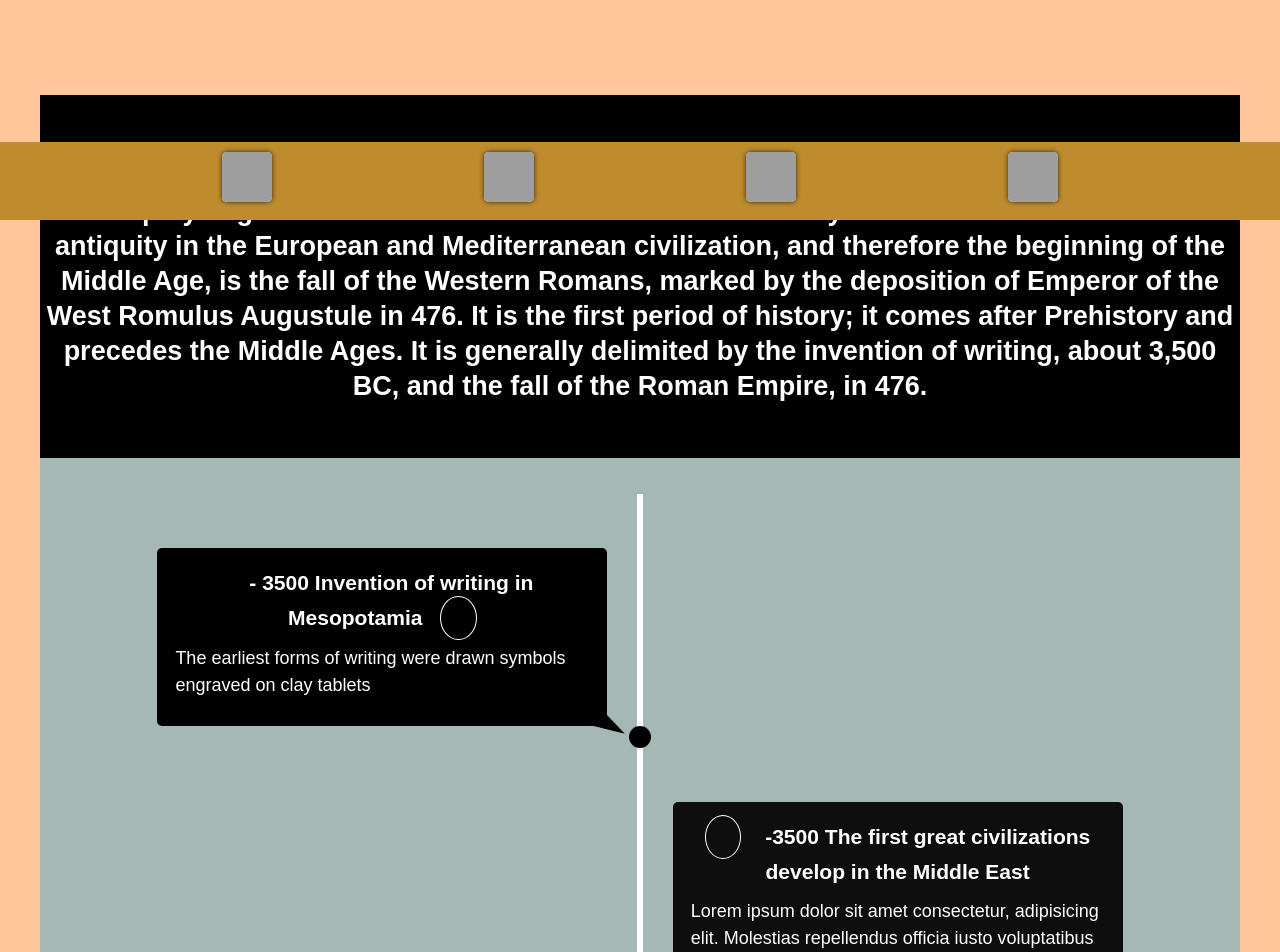
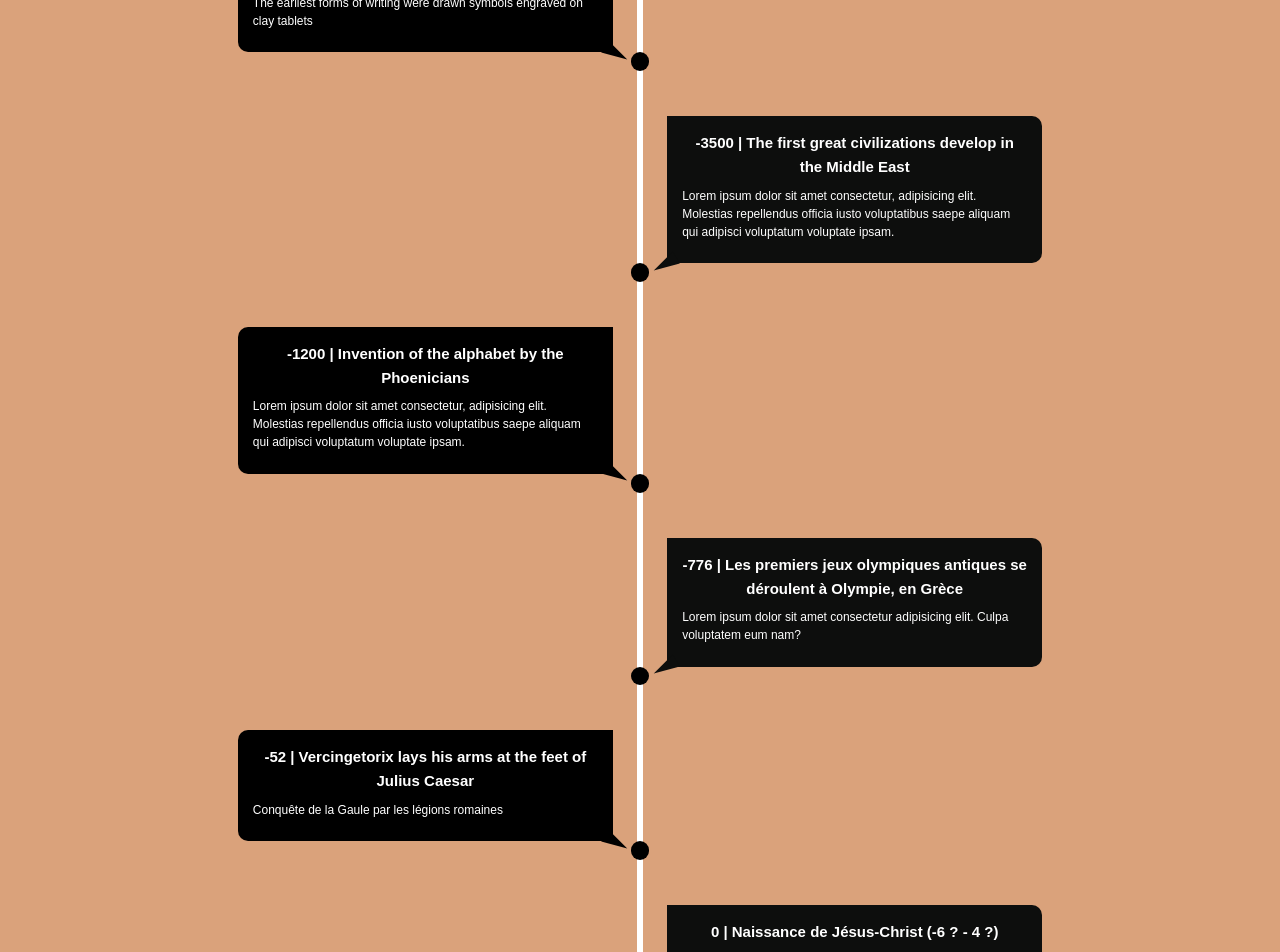
Before and after one commit to Maxence-P/Hackathon_01, a React (Create React App) app: page / in a window 1280 px wide. Shown: the part 580-1532 px from the top of the page. Built offline with nearby package versions, Linux system fonts and the light colour scheme; grey boxes are pictures that could not be loaded.

Commit message:
finished kinda

```diff
--- a/src/App.js
+++ b/src/App.js
@@ -3,18 +3,28 @@ import NavBar from "./components/NavBar";
 import Footer from "./components/Footer";
 import Quiz from './components/Quiz';
 import History from "./components/History";
+import { Fragment } from 'react';
 
 function App() {
   return (
     <div className="App">
       <NavBar />
-      <Quiz />
-      <History />
-      {/* <Switch>
-        <Route exact path="/" component={History} />
-        <Route path="/Quiz" component={Quiz} />
-      </Switch> */}
-      <Footer />
+      <Switch>
+        <Route exact path="/" render={
+          props =>
+          <Fragment>
+            <History />
+            <Footer {...props}/>
+          </Fragment>
+        } />
+        <Route path="/:id" render={
+          props =>
+          <Fragment>
+            <Quiz />
+            <Footer {...props} />
+          </Fragment>
+        } />
+      </Switch>
     </div>
   );
 }
--- a/src/components/Footer.css
+++ b/src/components/Footer.css
@@ -5,8 +5,17 @@
     display: flex;
     justify-content: space-evenly;
     align-items: center;
-    position: fixed;
-    bottom: 0;
+}
+
+.footer-absolute {
+    width: 100%;
+    padding: 10px;
+    background-color: rgb(190, 140, 45);
+    display: flex;
+    justify-content: space-evenly;
+    align-items: center;
+    position: absolute;
+    bottom:  0;
 }
 
 .profilePic {
--- a/src/components/Footer.jsx
+++ b/src/components/Footer.jsx
@@ -1,9 +1,9 @@
 import React from "react";
 import "./Footer.css";
 
-const Footer = () => {
+const Footer = (props) => {
     return (
-        <div className="footer">
+        <div className={props.match.params.id === "Quiz" ? "footer-absolute" : "footer"}>
             <a href="https://github.com/jeremy-cellier" target="_blank" rel="noreferrer"><img className="profilePic" src="https://avatars3.githubusercontent.com/u/34096584?s=64&v=4" alt="icon-jeremy" /></a>
             <a href="https://github.com/JuliaRME" target="_blank" rel="noreferrer"><img className="profilePic" src="https://avatars1.githubusercontent.com/u/69920718?s=64&v=4" alt="icon-julia" /></a>
             <a href="https://github.com/LafondMael" target="_blank" rel="noreferrer"><img className="profilePic" src="https://avatars2.githubusercontent.com/u/71012200?s=64&v=4" alt="icon-mael" /></a>
--- a/src/components/History.css
+++ b/src/components/History.css
@@ -1,5 +1,4 @@
 :root {
-  --neutral-color: #a5b8b5;
   --primary-color: #0d0e0d;
   --secondary-color: #000000;
   --max-width: 1200px;
@@ -7,27 +6,22 @@
 
 html {
   font-family: "Lato", sans-serif;
-  font-size: 5px;
+  font-size: 8px;
   line-height: 1.5;
   color: #000000;
 }
 
 body {
-  margin: 0;
   font-family: Arial, Helvetica, sans-serif;
   color: #ffffff;
-  overflow-x: hidden; /*hides scrollbars for horizontal content*/
+  overflow-x: hidden;
 }
 
-h1,
-h2,
-h3 {
-  margin: 0;
-  font-family: "Raleway", sans-serif;
-  text-align: center;
-}
+
 
 h1 {
+  width: 80%;
+  margin: 5px auto;
   padding: 0 1rem;
   font-size: 2rem;
   line-height: 1.25;
@@ -35,22 +29,30 @@ h1 {
 }
 
 h2 {
+  width: 80%;
+  margin: 5px auto;
   font-size: 1.5rem;
   line-height: 1.3;
 }
 
 h3 {
+  text-align: center;
+  font-size: 14px;
   line-height: 1.6;
 }
 
 p {
   margin: 0;
+  font-size: 12px;
   padding: 0.5rem 0;
 }
 
 /* Initial structure */
 
 .page-wrapper {
+  width: 90%;
+  margin: 100px auto;
+  margin-bottom: 20px;
   display: flex;
   flex-flow: column nowrap;
   justify-content: space-around;
@@ -66,12 +68,12 @@ header {
   background: var(--secondary-color);
   padding: 3rem 0;
   text-align: center;
+  border-radius: 15px;
 }
 
 /* Main section */
 
 #chronology {
-  background: var(--neutral-color);
   width: 100%;
   padding: 2rem 0 3rem 0;
 }
@@ -82,14 +84,9 @@ header {
   margin: 0 auto 0 1rem;
   padding-top: 3rem;
   background: #ffffff;
-
   display: flex;
   flex-direction: column;
 }
-
-/* .timeline:last-child {
-    padding-bottom: 3rem;
-  } */
 
 #chronology ul li {
   list-style: none;
@@ -104,23 +101,17 @@ header {
   border-radius: 50%;
   border: none;
   background: var(--secondary-color);
-
-  /* transition: background 0.5s ease-in-out; */
 }
 
 /* .time-block is the div wrapping the li/article content */
 .time-block {
   position: relative;
-  width: 70vw;
+  width: 80vw;
   padding: 1rem;
   margin-left: 2.25rem;
   background: var(--secondary-color);
-  border-radius: 5px;
+  border-radius: 0 10px 10px 0;
   transition: all 0.5s ease-in-out;
-}
-
-.time-block:hover{
-
 }
 
 /* Alternate color for every other timeline's div */
@@ -146,16 +137,6 @@ header {
 #chronology .timeline:nth-child(even) .time-block::before {
   border-color: transparent var(--primary-color) transparent transparent;
 }
-
-#chronology .timeline h3::before {
-  content: "\F053";
-  font-family: "Font Awesome 5 Free";
-  padding: 0.5rem;
-  border: 1px solid #ffffff;
-  border-radius: 50%;
-  margin-right: 1rem;
-}
-/* Thank you Stack Overflow for the font-family info! https://stackoverflow.com/questions/14736496/use-font-awesome-icons-in-css */
 
 /* Footer */
 
@@ -199,25 +180,29 @@ footer > p {
     border-radius: none;
     margin-right: 0;
   }
-  #chronology .timeline:nth-child(odd) h3::after {
-    content: "\F054";
-    font-family: "Font Awesome 5 Free";
-    padding: 0.5rem;
-    border: 1px solid #ffffff;
-    border-radius: 50%;
-    margin-left: 1rem;
+
+  #chronology .timeline:nth-child(odd) .time-block {
+    background: var(--secondary-color);
+    border-radius: 10px 0 0 10px;
   }
 }
 
-@media screen and (min-width: 1200px) {
+@media screen and (min-width: 1000px) {
   html {
-    font-size: 18px;
+    font-size: 15px;
   }
+
+  h3 {
+    font-size: 15px;
+  }
+
   .page-wrapper {
-    max-width: 1200px;
-    margin: 0 auto;
+    max-width: 80%;
+    margin: 100px auto;
+    margin-bottom: 20px;
   }
   .time-block {
     width: 25rem;
+    height: auto;
   }
 }
--- a/src/components/History.jsx
+++ b/src/components/History.jsx
@@ -5,11 +5,8 @@ function History() {
   return (
     <div className="page-wrapper">
       <header>
-        <h1>
-          <i className="fas fa-brain"></i> History of Antiquity
-        </h1>
+        <h1>History of Antiquity</h1>
         <h2>
-          <i className="fas fa-user"></i>
           Antiquity begins in the 4th millennium BC. The date usually taken to
           indicate the end of antiquity in the European and Mediterranean
           civilization, and therefore the beginning of the Middle Age, is the
@@ -24,7 +21,7 @@ function History() {
       <main id="chronology">
         <article className="timeline">
           <div className="time-block">
-            <h3> - 3500 Invention of writing in Mesopotamia</h3>
+            <h3>-3500 | Invention of writing in Mesopotamia</h3>
             <p>
               The earliest forms of writing were drawn symbols engraved on clay
               tablets
@@ -34,10 +31,7 @@ function History() {
 
         <article className="timeline">
           <div className="time-block">
-            <h3>
-              {" "}
-              -3500 The first great civilizations develop in the Middle East
-            </h3>
+            <h3>-3500 | The first great civilizations develop in the Middle East</h3>
             <p>
               Lorem ipsum dolor sit amet consectetur, adipisicing elit.
               Molestias repellendus officia iusto voluptatibus saepe aliquam qui
@@ -48,7 +42,7 @@ function History() {
 
         <article className="timeline">
           <div className="time-block">
-            <h3> -1200 Invention of the alphabet by the Phoenicians</h3>
+            <h3>-1200 | Invention of the alphabet by the Phoenicians</h3>
             <p>
               Lorem ipsum dolor sit amet consectetur, adipisicing elit.
               Molestias repellendus officia iusto voluptatibus saepe aliquam qui
@@ -59,10 +53,7 @@ function History() {
 
         <article className="timeline">
           <div className="time-block">
-            <h3>
-              -776 Les premiers jeux olympiques antiques se déroulent à Olympie,
-              en Grèce
-            </h3>
+            <h3>-776 | Les premiers jeux olympiques antiques se déroulent à Olympie, en Grèce</h3>
             <p>
               Lorem ipsum dolor sit amet consectetur adipisicing elit. Culpa
               voluptatem eum nam?
@@ -72,16 +63,14 @@ function History() {
 
         <article className="timeline">
           <div className="time-block">
-            <h3>
-              -52 Vercingetorix lays his arms at the feet of Julius Caesar
-            </h3>
+            <h3>-52 | Vercingetorix lays his arms at the feet of Julius Caesar</h3>
             <p>Conquête de la Gaule par les légions romaines</p>
           </div>
         </article>
 
         <article className="timeline">
           <div className="time-block">
-            <h3>0 Naissance de Jésus-Christ (-6 ? - 4 ?)</h3>
+            <h3>0 | Naissance de Jésus-Christ (-6 ? - 4 ?)</h3>
             <p>
               Lorem ipsum dolor sit amet consectetur adipisicing elit. At
               voluptatibus incidunt error repellat, quo soluta consectetur
@@ -92,10 +81,7 @@ function History() {
 
         <article className="timeline">
           <div className="time-block">
-            <h3>
-              406 Beginning of the barbarian invasions (Alamans, Burgundians,
-              Vandals, Franks ...) in Roman Gaul
-            </h3>
+            <h3>406 | Beginning of the barbarian invasions (Alamans, Burgundians, Vandals, Franks ...) in Roman Gaul</h3>
             <p>Lorem ipsum dolor sit amet consectetur adipisicing.</p>
             <p>
               Also, Lorem ipsum, dolor sit amet consectetur adipisicing elit.
@@ -106,10 +92,7 @@ function History() {
 
         <article className="timeline">
           <div className="time-block">
-            <h3>
-              476 End of the Western Roman Empire End of the Western Roman
-              Empire
-            </h3>
+            <h3>476 | End of the Western Roman Empire</h3>
             <p>
               Lorem ipsum dolor sit amet consectetur, adipisicing elit.
               Molestias repellendus officia iusto voluptatibus saepe aliquam qui
--- a/src/components/NavBar.css
+++ b/src/components/NavBar.css
@@ -5,7 +5,7 @@
 }
 
 body {
-    background-color: #ffc69c;
+    background-color: #daa27b;
 }
 
 .navbar {
@@ -16,6 +16,22 @@ body {
     display: flex;
     justify-content: space-evenly;
     align-items: center;
+    position: fixed;
+    top: 0;
+    z-index: 2;
+}
+
+.navbar-scroll {
+    width: 100%;
+    padding: 15px;
+    background-color: rgba(190, 140, 45, 0.8);
+    box-shadow: 0px 0px 10px 0px rgba(0,0,0,0.75);
+    display: flex;
+    justify-content: space-evenly;
+    align-items: center;
+    position: fixed;
+    top: 0;
+    z-index: 2;
 }
 
 .linkNavbar {
--- a/src/components/NavBar.jsx
+++ b/src/components/NavBar.jsx
@@ -1,10 +1,21 @@
-import React from "react";
+import React, { useState } from "react";
 import { Link } from "react-router-dom";
 import "./NavBar.css";
 
 const NavBar = () => {
+
+    const [scroll, changeScroll] = useState(false);
+
+    window.onscroll = () => {
+        if (document.body.scrollTop > 50 || document.documentElement.scrollTop > 50) {
+            changeScroll(true);
+        } else {
+            changeScroll(false);
+        };
+    };
+
     return (
-        <div className="navbar">
+        <div className={scroll ? "navbar-scroll" : "navbar"}>
             <Link to="/"><button className="linkNavbar">Home</button></Link>
             <Link to="/Quiz"><button className="linkNavbar">Quiz</button></Link>
         </div>
```
